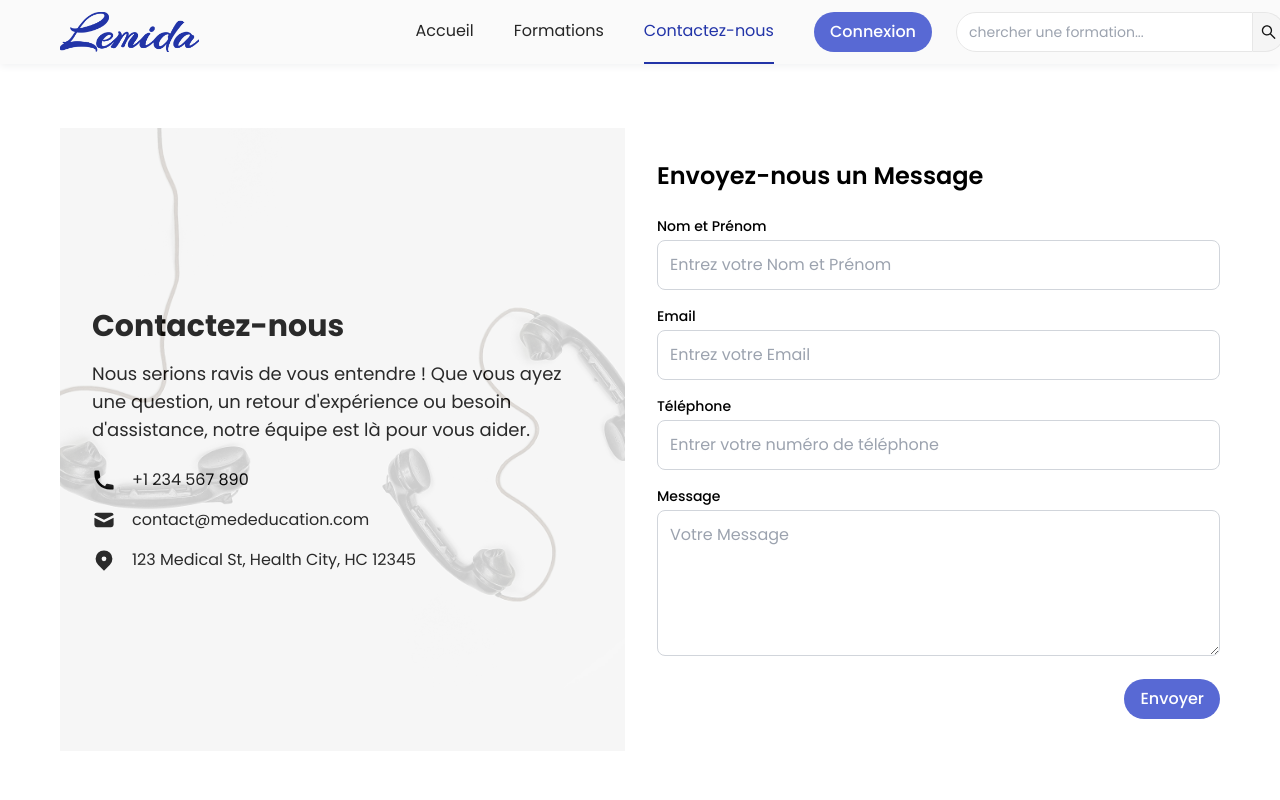
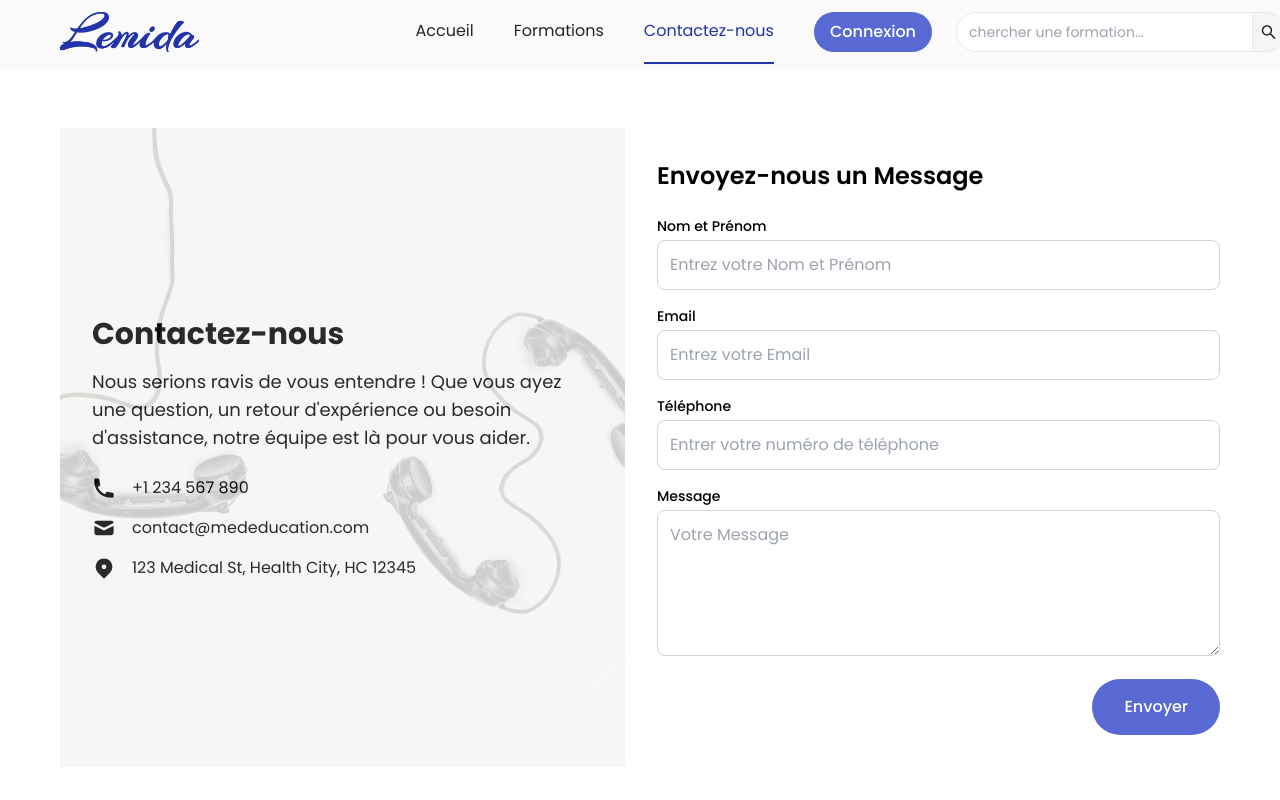
Before and after one commit to YAHYAOUI-Nabil/lemida-client, a React (Create React App) app: page /contact in a window 1280 px wide. Shown: the top 800 px of the page. Built offline with nearby package versions, Linux system fonts and the light colour scheme.

Commit message:
fix: button style

```diff
--- a/src/components/NewsLetter.jsx
+++ b/src/components/NewsLetter.jsx
@@ -31,7 +31,7 @@ const NewsLetter = () => {
             />
             <button
               type="submit"
-              className="w-full h-[58px] px-[15px] py-1.5 rounded-[30px] bg-footer_background_color hover:bg-[#20C997] transition-all duration-500 ease-in-out font-medium text-white"
+              className="w-full h-[58px] px-[15px] py-1.5 rounded-full bg-footer_background_color hover:bg-[#20C997] transition-all duration-500 ease-in-out font-medium text-white"
             >
               S'inscrire
             </button>
--- a/src/pages/contact/ContactUsForm.jsx
+++ b/src/pages/contact/ContactUsForm.jsx
@@ -60,7 +60,7 @@ const ContactUsForm = () => {
         <div className="w-full flex justify-end">
           <button
             type="submit"
-            className="sm:w-fit w-full text-white font-medium sm:text-base text-sm px-4 py-2 rounded-full bg-[#5869d4] hover:bg-[#20C997] transition-all duration-500 ease-in-out"
+            className="sm:w-fit w-full text-white font-medium sm:text-base text-sm px-8 py-4 rounded-full bg-[#5869d4] hover:bg-[#20C997] transition-all duration-500 ease-in-out"
           >
             Envoyer
           </button>
```
